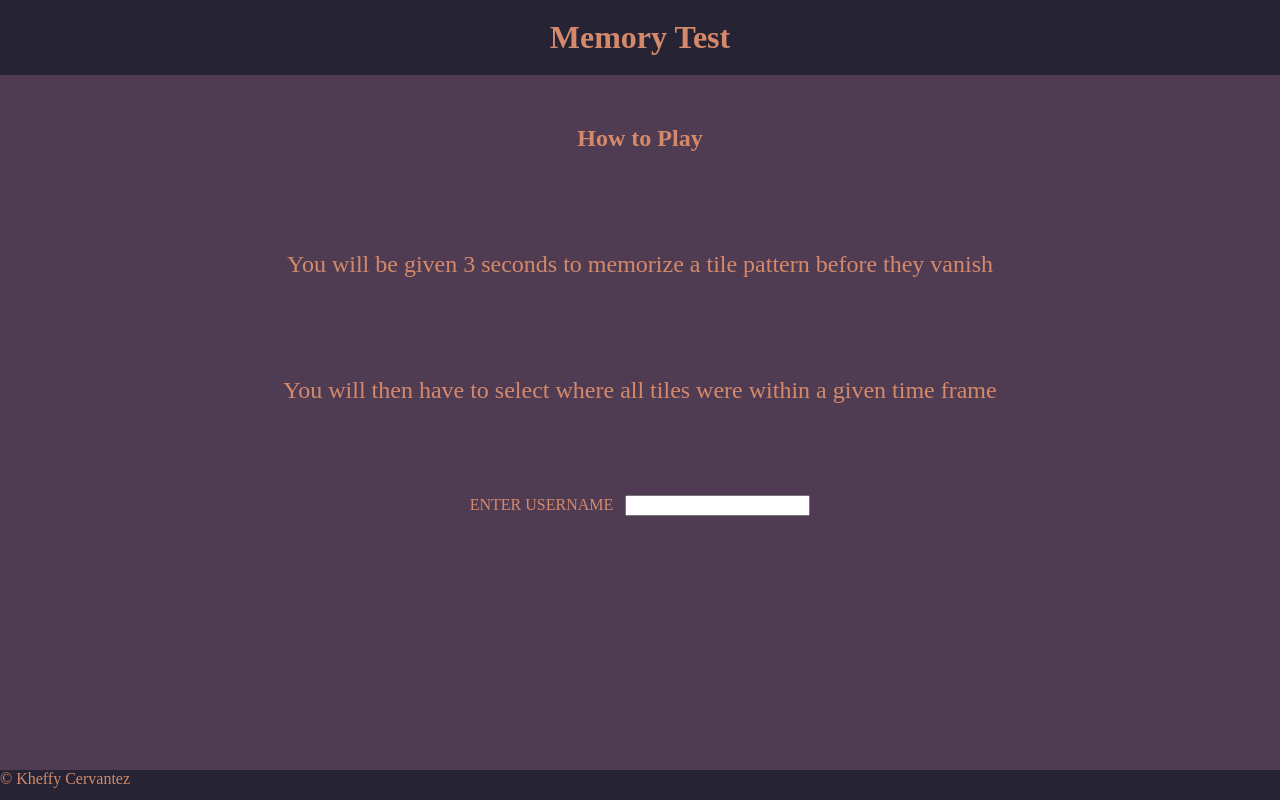
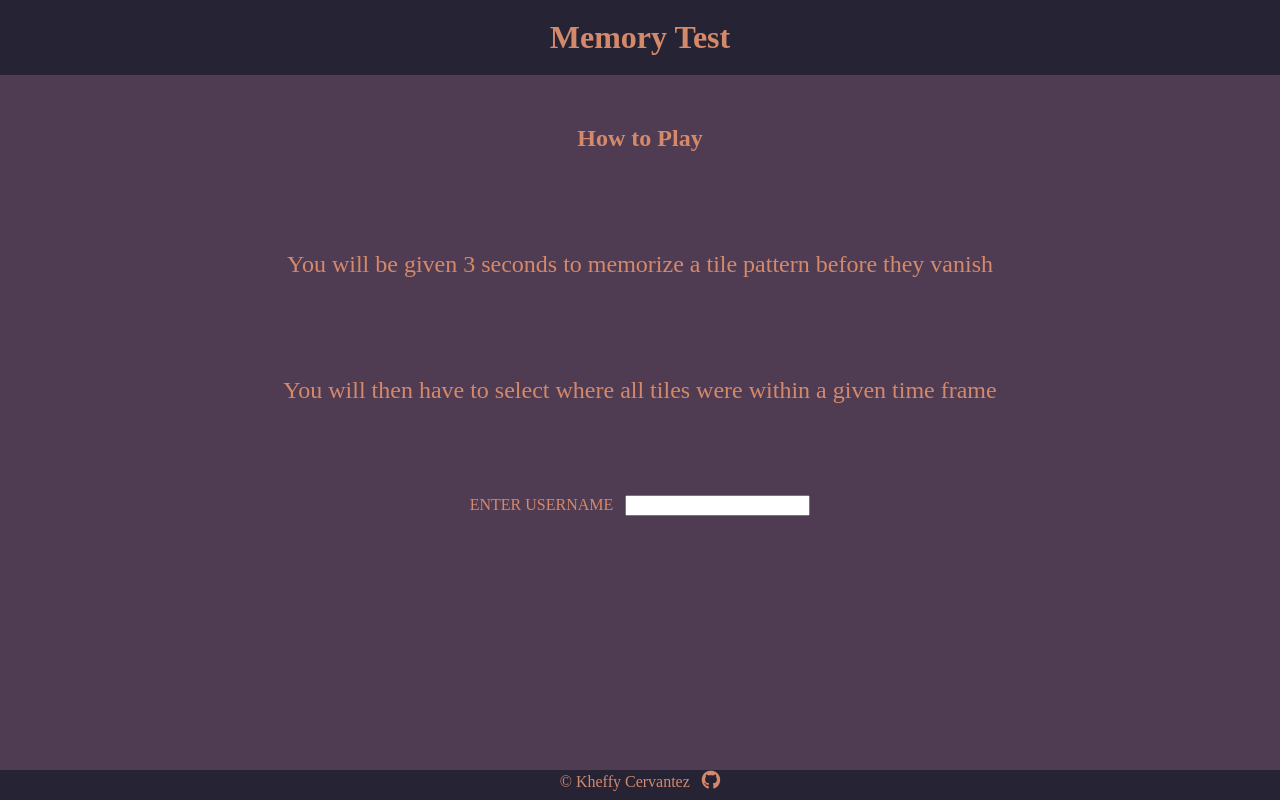
Before and after one commit to KheffyC/Memory-Game, a plain HTML site: page index.html in a window 1280 px wide. Drawn offline with nearby package versions, Linux system fonts and the light colour scheme.

Commit message:
add github hyperlink to repo

```diff
--- a/css/main.css
+++ b/css/main.css
@@ -145,6 +145,14 @@ body{
 .footer{
     height: 30px;
     background-color: #262335;
+    text-align: center;
+}
+
+.footer a{
+    text-decoration: none;
+    outline: none;
+    color: #d4896a;
+    font-size: 19px;
 }
 
 .timer, .guesses, .correct-choice, .countdown-timer, .level{
--- a/index.html
+++ b/index.html
@@ -11,6 +11,7 @@
   />
     <link rel="stylesheet" href="css/main.css">
     <script defer src="js/main.js"></script>
+    <script src="https://kit.fontawesome.com/4a7edc05e2.js" crossorigin="anonymous"></script>
 </head>
 <body>
     <header class="header">
@@ -61,6 +62,8 @@
             <button class="next-level" disabled>Next Level</button>
         </div>
     </main>
-    <footer class="footer"> &copy Kheffy Cervantez</footer>
+    <footer class="footer"> &copy Kheffy Cervantez &nbsp;
+        <a href="https://github.com/KheffyC/Memory-Game"><i class="fa-brands fa-github"></i></a>
+    </footer>
 </body>
 </html>
```
